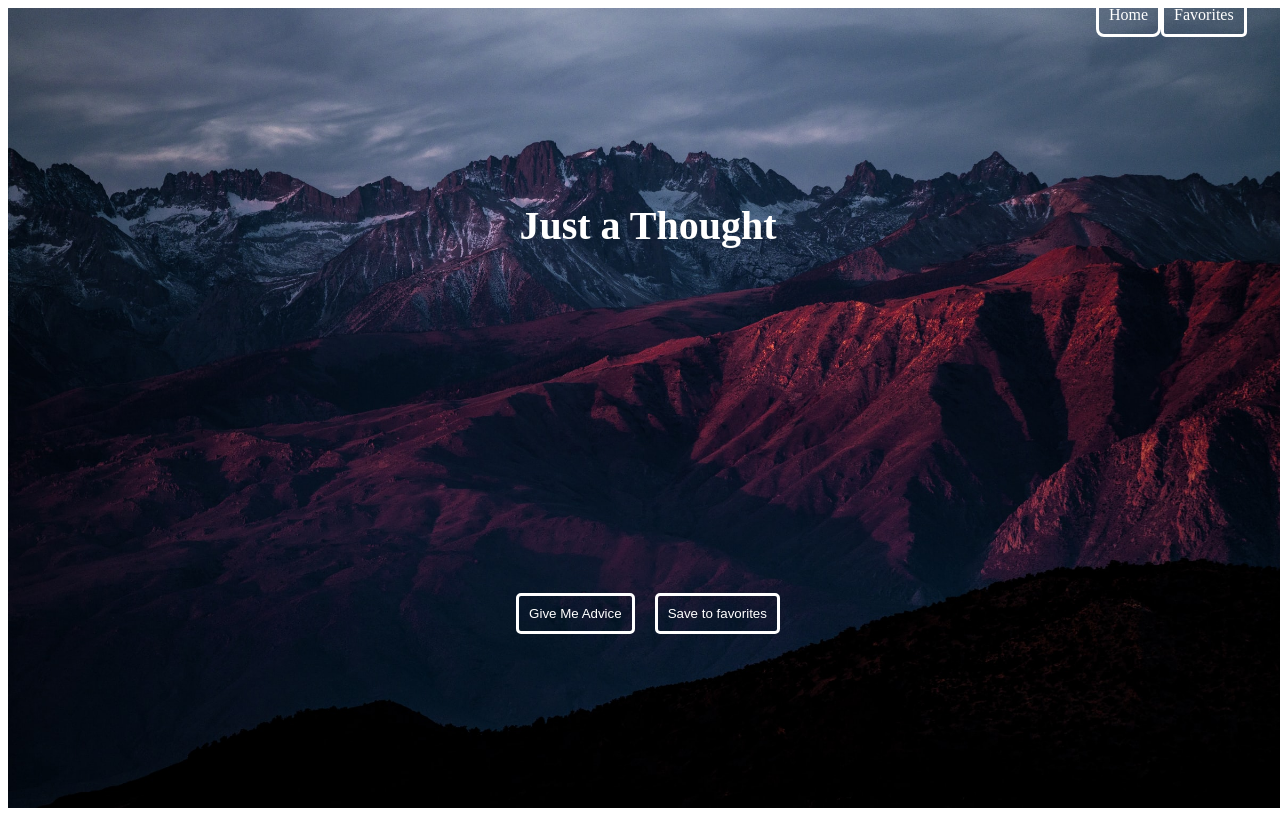
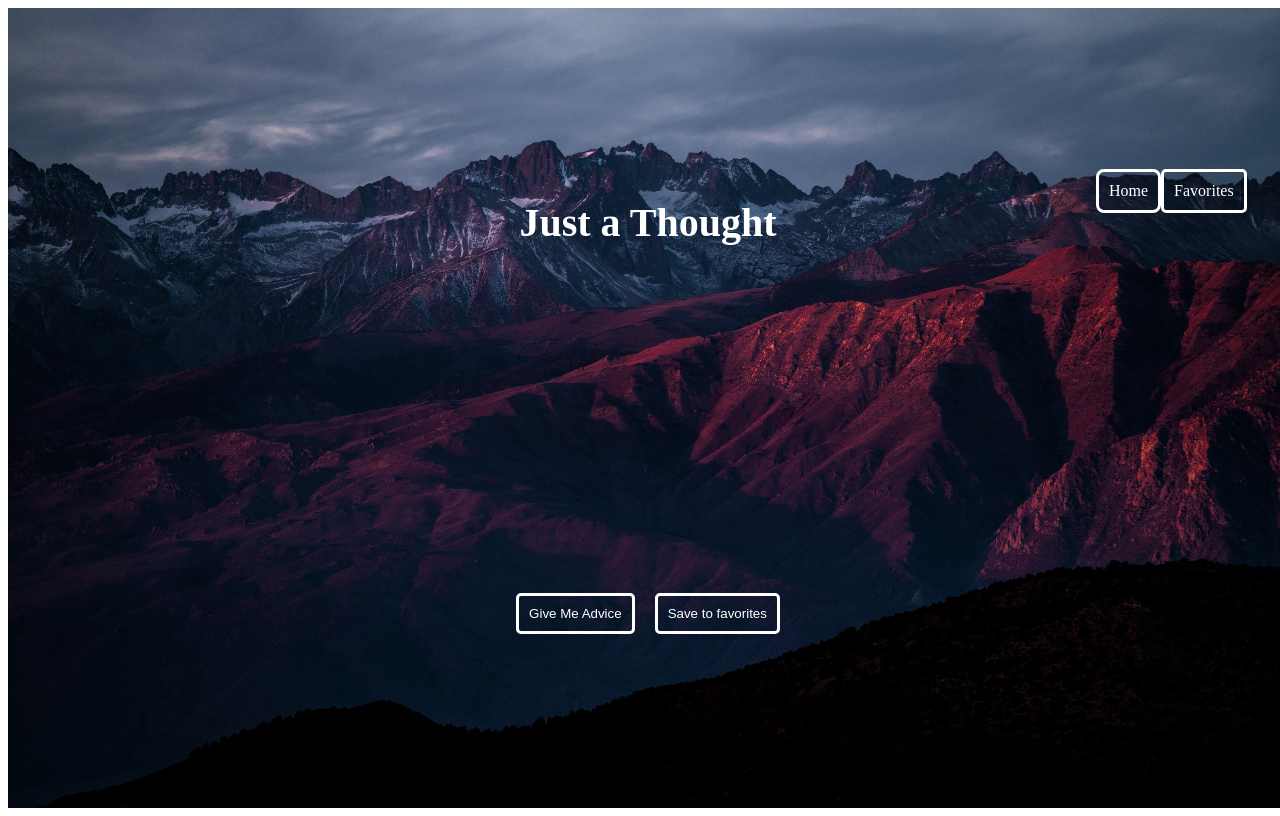
Before and after one commit to AliNooner/Advice-Is-Nice, a React (Create React App) app: page / in a window 1280 px wide. Built offline with nearby package versions, Linux system fonts and the light colour scheme; a web font is replaced by a local one.

Commit message:
Refactor

```diff
--- a/src/Components/App/App.js
+++ b/src/Components/App/App.js
@@ -33,8 +33,8 @@ class App extends Component {
 render() {
   return (
     <main className='App'>
+    <h1 className='title'>Just a Thought</h1>
     <Nav />
-    <h1 className='title'>Just a Thought</h1>
       <Route exact path='/' render={() => (<Card singleAdvice={this.state.singleAdvice} addFavorites={this.addFavorite} displayAdvice={this.displayAdvice}/>)} />
       <Route exact path='/favorites' render={() => <Favorites  favorites={this.state.favorites}/>} />
     </main>
```
Also changed, not shown: src/Components/Card/Card.css (+0 -11 lines).
